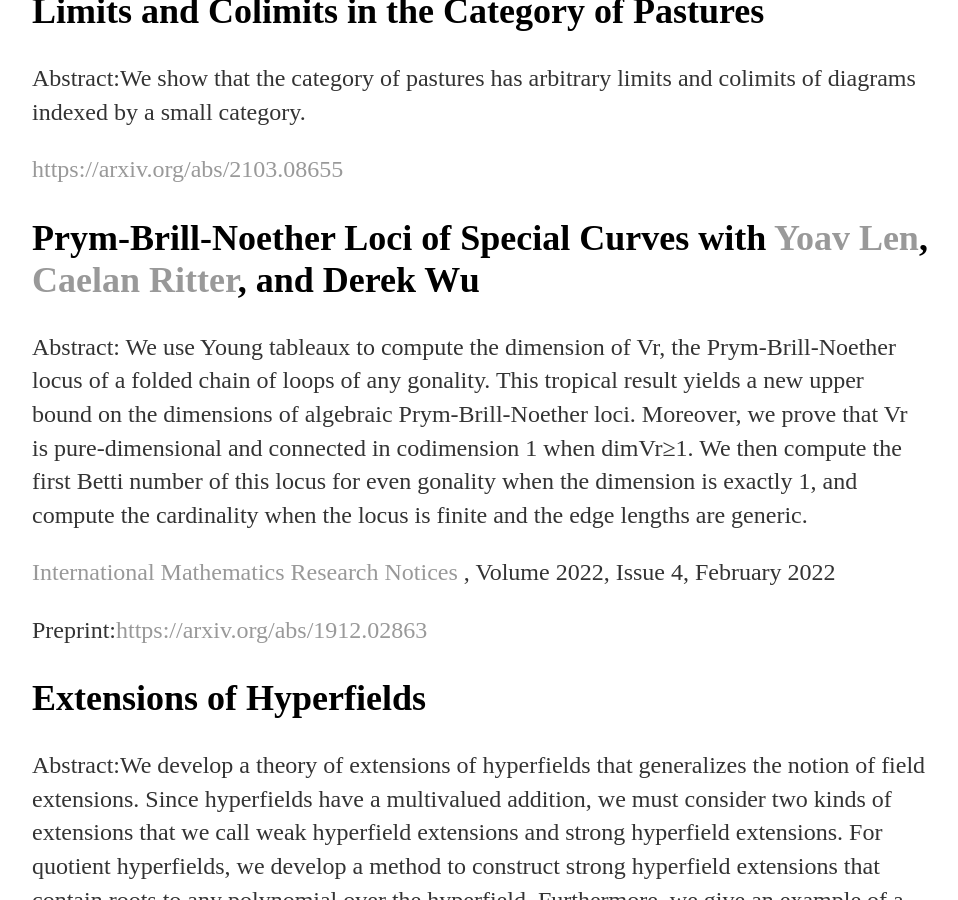
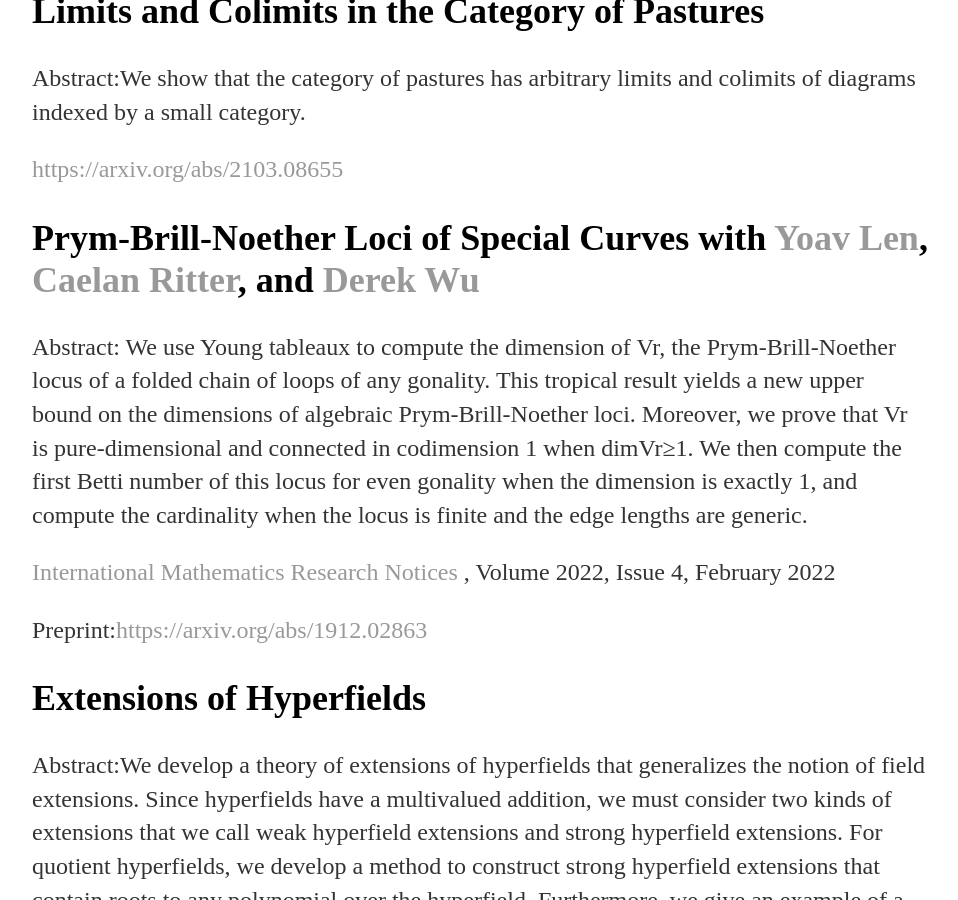
Before and after one commit to stevenecreech/stevenecreech.github.io, a Jekyll site: the page built from research/index.html, in a window 1280 px wide and 900 px high, scrolled down 2945 px. Shown: the whole window, without its empty margins (160-1118 px from the left). Built offline with Jekyll 4.4.1, drawn with Linux system fonts in a browser that asks for light colours; Markdown is read by kramdown in place of the engine named in the settings.

Commit message:
Update author links in index.html

```diff
--- a/research/index.html
+++ b/research/index.html
@@ -92,7 +92,7 @@
 	<p><a href="https://arxiv.org/abs/2103.08655">https://arxiv.org/abs/2103.08655</a></p>
 
 	<font size="+2"><h2>Prym-Brill-Noether Loci of Special Curves with <a href="https://sites.google.com/site/yoavlen/home">Yoav Len</a>,
-		<a href="https://math.washington.edu/people/caelan-ritter">Caelan Ritter</a>, and Derek Wu</h2></font>
+		<a href="https://caelanritter.github.io/">Caelan Ritter</a>, and <a href="https://sites.google.com/tamu.edu/dwu120/home?authuser=0">Derek Wu</a></h2></font>
 
 	<p>Abstract:  We use Young tableaux to compute the dimension of Vr, the Prym-Brill-Noether locus
 		of a folded chain of loops of any gonality. This tropical result yields a new upper bound
```
